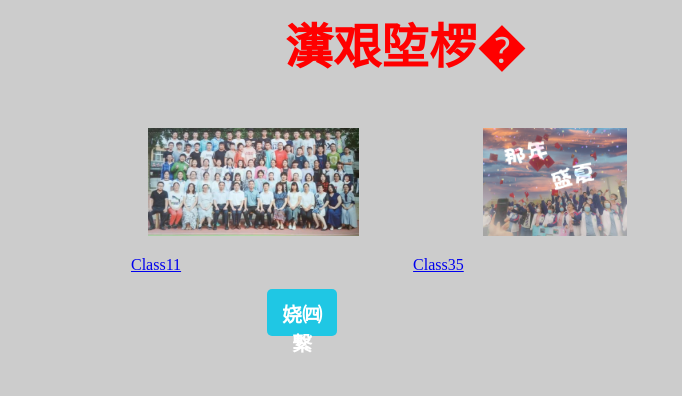
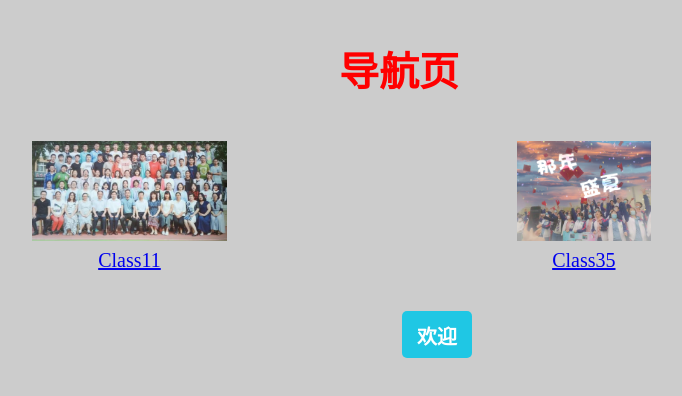
Before and after one commit to lcclass/class, a plain HTML site: page index.htm in a window 1280 px wide. Shown: the whole page, without its empty margins (241-923 px from the left). Drawn offline with Linux system fonts and the light colour scheme.

Commit message:
Update index.htm

```diff
--- a/index.htm
+++ b/index.htm
@@ -1,13 +1,25 @@
+<!DOCTYPE html>
 <html>
 	<head>
-<meta http-equiv="Content-Type" content="text/html; charset=gb2312">
+		<meta charset="utf-8" />
 		<title>导航页</title>
 	</head>
 	<body bgcolor="#CCCCCC">
-<p align="center"><strong><font size="7" color="#FF0000" face="黑体">&nbsp; 导航页&nbsp;</font></strong></p>
-<p align="center">&nbsp;</p>
-<p align="center"><img src="image/Class11.png" width="211" height="108" alt=""/>&nbsp; &nbsp; &nbsp; &nbsp; &nbsp; &nbsp; &nbsp; &nbsp; &nbsp; &nbsp; &nbsp; &nbsp; &nbsp; &nbsp; &nbsp; &nbsp;<img src="image/Class35.jpg" width="144" height="108" alt=""/>&nbsp;&nbsp; &nbsp; &nbsp;</p>
-<font>&nbsp; &nbsp; &nbsp; &nbsp; &nbsp; &nbsp; &nbsp; &nbsp; &nbsp; &nbsp; &nbsp; &nbsp; &nbsp; &nbsp; &nbsp; &nbsp; &nbsp; &nbsp; &nbsp; &nbsp; &nbsp; &nbsp; &nbsp; &nbsp; &nbsp; &nbsp; &nbsp; &nbsp; &nbsp; &nbsp; &nbsp; &nbsp; &nbsp; &nbsp; &nbsp; &nbsp; &nbsp; &nbsp; &nbsp; &nbsp; &nbsp; &nbsp; &nbsp; &nbsp; &nbsp; &nbsp;<a href="https://lcclass.github.io/class11">Class11</a></font><font>&nbsp; &nbsp; &nbsp; &nbsp; &nbsp; &nbsp; &nbsp; &nbsp; &nbsp; &nbsp; &nbsp; &nbsp; &nbsp; &nbsp; &nbsp; &nbsp; &nbsp; &nbsp; &nbsp; &nbsp; &nbsp; &nbsp; &nbsp; &nbsp; &nbsp; &nbsp; &nbsp; &nbsp; &nbsp; <a href="https://lcclass.github.io/class35">Class35</a></font>&nbsp;  &nbsp;
+		<p align="center" style="font-size: 40px;color: #FF0000;font-family: HeiTi;"><strong>导航页</strong></p>
+		<table align="center" width="1000px">
+			<tr align="center">
+				<td width="500px"><img src="image/Class11.png" height="100"/></td>
+				<td width="500px"><img src="image/Class35.jpg" height="100"/></td>
+				<td width="100px"></td>
+			</tr>
+			<tr align="center" style="font-size: 20px;">
+				<td><a href="https://lcclass.github.io/class11">Class11</a></td>
+				<td><a href="https://lcclass.github.io/class35">Class35</a></td>
+			</tr>
+			<tr>
+				<td><div id="animated_div" style="margin-top: 35px;" align="center">欢迎</div></td>
+			</tr>
+		</table>
 		<style>
 		#animated_div {
 		width:70px;
@@ -68,6 +80,5 @@ box-sizing: border-box;
 		}
 		</style>
 
-<div id="animated_div" style="margin-top: 15px;" align="center">欢迎</div>
 	</body>
 </html>
```
Lines whose indentation alone changed are shown as unchanged.
